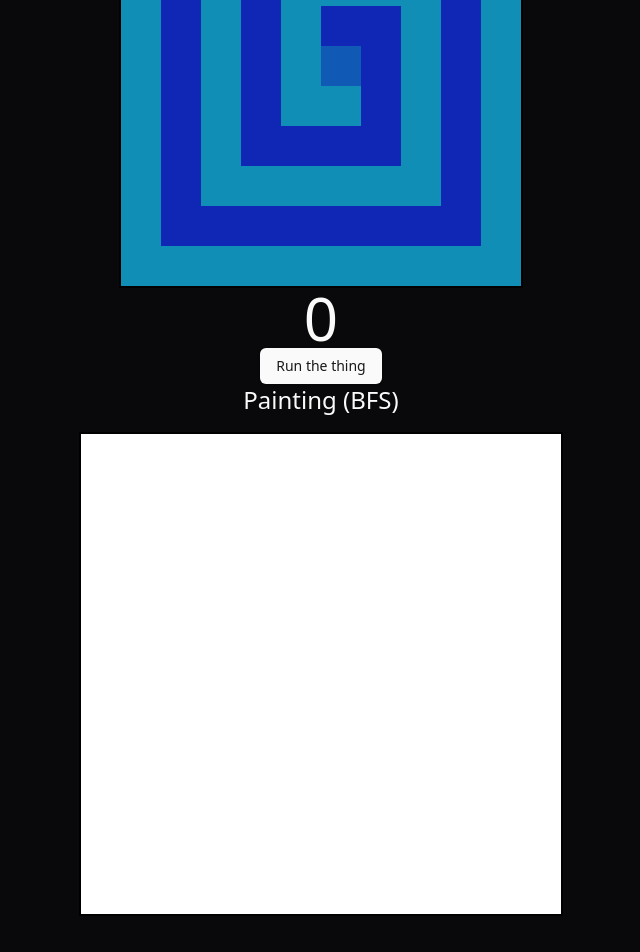
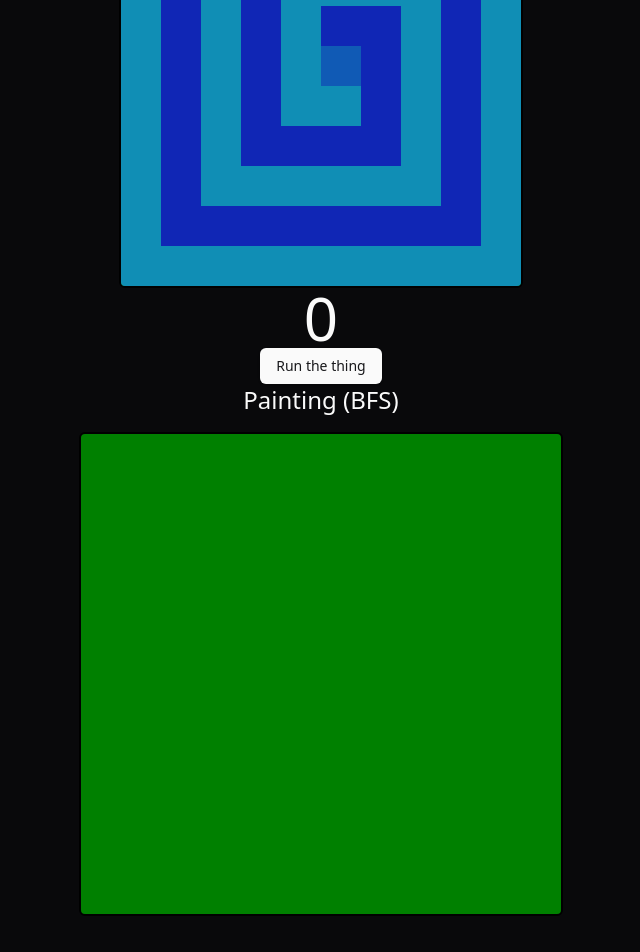
Before and after one commit to leonwatson2/paint-it, a React (Vite) app: page / in a window 1280 px wide. Shown: the part 320-1272 px from the top of the page, without its empty margins (319-959 px from the left). Built offline with nearby package versions, Linux system fonts and the light colour scheme.

Commit message:
Added border animation while when running rotten orange algorithm and organized css.

```diff
--- a/src/App.css
+++ b/src/App.css
@@ -1,3 +1,4 @@
+/** VARIABLES **/
 :root {
   --active-color: #1026b5;
   --color-0: #1026b5;
@@ -5,33 +6,92 @@
   --color-2: #105ab5;
 }
 
+/** ROOT **/
 #root {
   @apply m-auto h-full pt-2 pb-52;
 }
 
-.bucket, .brush {
-  fill: white;
-}
-:is(.bucket, .brush).active {
-  fill: var(--active-color);
-}
-:is(.bucket, .brush):hover {
-  fill: var(--active-color);
+/** PAINT BOARD **/
+.paint-board {
+  position: relative;
+  background-color: green;
+  @apply w-fit mx-auto border-2 border-black shadow-md rounded-md shadow-[var(--background-color-light)] p-0;
 }
 
-.container {
-  @apply flex justify-center h-full;
+/** BORDER ANIMATION **/
+@property --angle {
+  syntax: "<angle>";
+  initial-value: 0deg;
+  inherits: false;
 }
 
-.algo-header {
-  @apply text-2xl text-center mb-4
+@property --hue {
+  syntax: "<integer>";
+  initial-value: 0;
+  inherits: false;
 }
 
+.paint-board.running:after,
+.paint-board.running:before {
+  content: "";
+  position: absolute;
+  width: 100%;
+  height: 100%;
+  animation: border-glow 4s linear infinite;
+  top: -50%;
+  left: -50%;
+  translate: 50% 50%;
+  z-index: -1;
+  padding: 3px;
+  border-radius: 10px;
+  background-image: conic-gradient(
+    from var(--angle),
+    hsl(var(--hue) 100% 75%),
+    transparent
+  );
+}
+
+.paint-board.running:before {
+  filter: blur(45px);
+}
+
+@keyframes border-glow {
+  from {
+    --angle: 0deg;
+    --hue: 0;
+  }
+  to {
+    --angle: 360deg;
+    --hue: 720;
+  }
+}
+
+/** PIXELS **/
 .pixel-row {
   @apply flex;
 }
 
-.pixel, .color-picker {
+.pixel-row:first-of-type {
+  @apply rounded-tl rounded-tr;
+}
+
+.pixel-row:first-of-type > *:first-child {
+  @apply rounded-tl;
+}
+
+.pixel-row:first-of-type > *:last-child {
+  @apply rounded-tr;
+}
+
+.pixel-row:last-of-type > *:first-child {
+  @apply rounded-bl;
+}
+
+.pixel-row:last-of-type > *:last-child {
+  @apply rounded-br;
+}
+
+.pixel {
   @apply size-10 transition-colors duration-200;
 }
 
@@ -39,8 +99,31 @@
   @apply bg-[var(--active-color)];
 }
 
+/** TOOLS (BUCKET AND BRUSH) **/
+.bucket,
+.brush {
+  fill: white;
+}
+
+:is(.bucket, .brush).active {
+  fill: var(--active-color);
+}
+
+:is(.bucket, .brush):hover {
+  fill: var(--active-color);
+}
+
+.tools {
+  @apply inline-flex gap-4 items-center;
+}
+
+/** CONTROLS **/
+.controls {
+  @apply flex items-center space-x-4 sticky top-4;
+}
+
 .color-picker {
-  @apply duration-200;
+  @apply size-10 transition-colors duration-200;
 }
 
 .color-picker:hover {
@@ -51,12 +134,7 @@
   @apply border-2 border-white;
 }
 
-.controls {
-  @apply flex items-center space-x-4 sticky top-4;
-}
-.tools {
-  @apply inline-flex gap-4;
-}
+/** COLOR PALETTE **/
 .color-palette {
   @apply inline-flex gap-4 place-self-end;
 }
@@ -73,7 +151,7 @@
   @apply bg-[var(--color-2)];
 }
 
-
-.paint-board {
-  @apply w-fit mx-auto bg-white border-2 border-black shadow-md shadow-[var(--background-color-light)];
+/** HEADERS **/
+.algo-header {
+  @apply text-2xl text-center mb-4;
 }
--- a/src/App.tsx
+++ b/src/App.tsx
@@ -37,7 +37,7 @@ function App() {
       <h1 className="text-6xl text-center mb-12">Algo tester</h1>
       <section>
         <h2 className="algo-header">994: Rotting Oranges</h2>
-        <PaintBoard image={orangeImage} onPaint={onOrangePaint} />
+        <PaintBoard image={orangeImage} onPaint={onOrangePaint} running={running}/>
         <div className="text-6xl flex flex-col justify-center items-center">
           <h2
             onClick={resetOranges}
--- a/src/PaintBoard.tsx
+++ b/src/PaintBoard.tsx
@@ -1,11 +1,13 @@
+import { cn } from "@/lib/utils";
 import { useCallback } from "react";
 
 type PaintBoardProps = {
   image: number[][];
   onPaint: (spot: [number, number]) => void;
+  running?: boolean;
 };
 
-export const PaintBoard = ({ image, onPaint }: PaintBoardProps) => {
+export const PaintBoard = ({ image, onPaint, running }: PaintBoardProps) => {
   const onMouseOver = useCallback(
     (e: React.MouseEvent<HTMLDivElement, MouseEvent>) => {
       e.preventDefault();
@@ -29,7 +31,7 @@ export const PaintBoard = ({ image, onPaint }: PaintBoardProps) => {
   };
 
   return (
-    <div className="paint-board">
+    <div className={ cn("paint-board", {running: running}) }>
       {image.map((row, rowIdx) => (
         <div key={rowIdx} className="pixel-row" data-row={rowIdx}>
           {row.map((col, colIdx) => (
```
